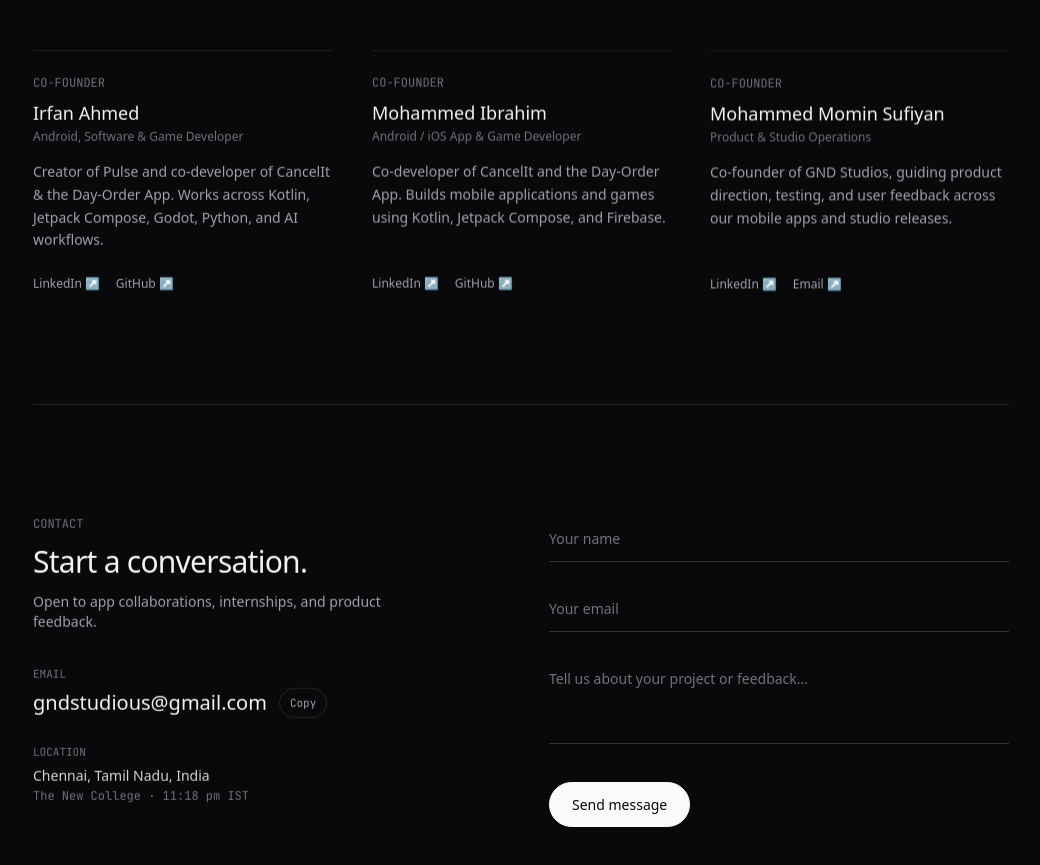
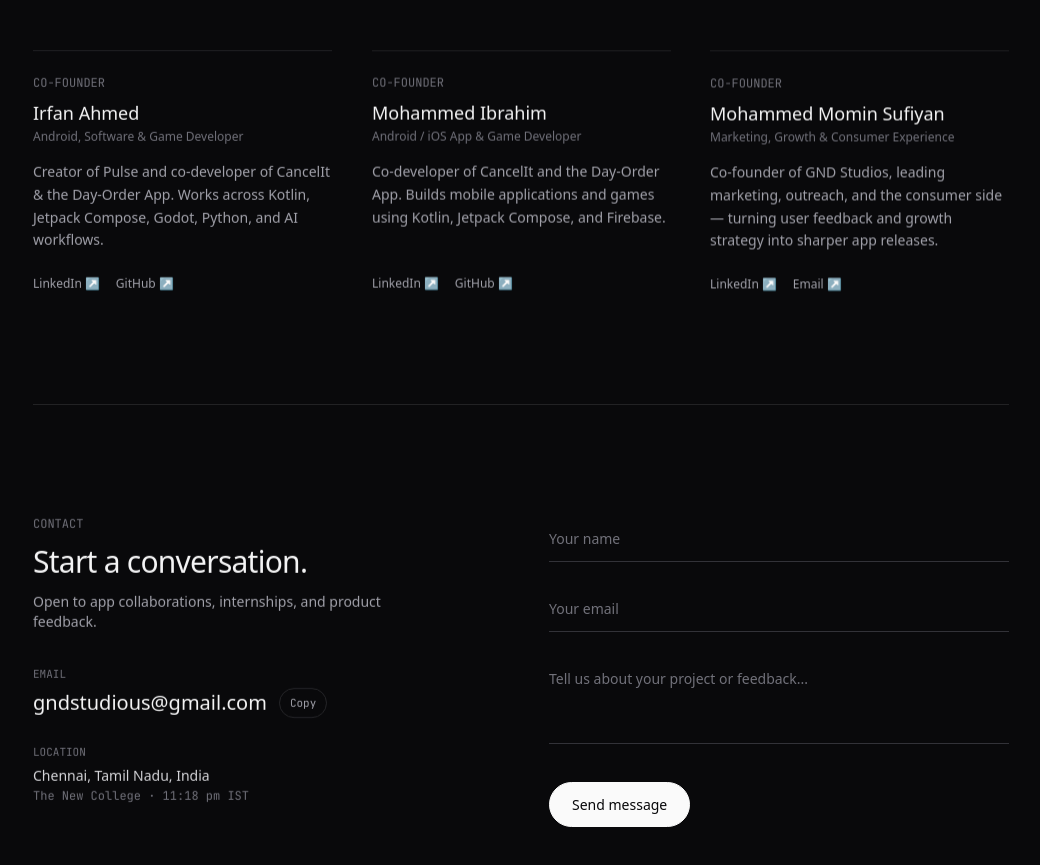
Before and after one commit to broman884/gnd-studios, a plain HTML site: page index.html in a window 1280 px wide. Shown: the part 3260-4125 px from the top of the page, without its empty margins (119-1159 px from the left). Drawn offline with nearby package versions, Linux system fonts and the light colour scheme.

Commit message:
Update Mohammed Momin Sufiyan role to Marketing, Growth & Consumer Experience

```diff
--- a/index.html
+++ b/index.html
@@ -269,9 +269,9 @@
           <div>
             <div class="font-mono-label text-xs text-zinc-500 mb-2">CO-FOUNDER</div>
             <h3 class="text-lg font-medium text-zinc-100">Mohammed Momin Sufiyan</h3>
-            <p class="text-xs text-zinc-500 mt-0.5 mb-4">Product &amp; Studio Operations</p>
+            <p class="text-xs text-zinc-500 mt-0.5 mb-4">Marketing, Growth &amp; Consumer Experience</p>
             <p class="text-sm text-zinc-400 leading-relaxed mb-6">
-              Co-founder of GND Studios, guiding product direction, testing, and user feedback across our mobile apps and studio releases.
+              Co-founder of GND Studios, leading marketing, outreach, and the consumer side — turning user feedback and growth strategy into sharper app releases.
             </p>
           </div>
           <div class="flex items-center gap-4 text-xs text-zinc-400">
```
